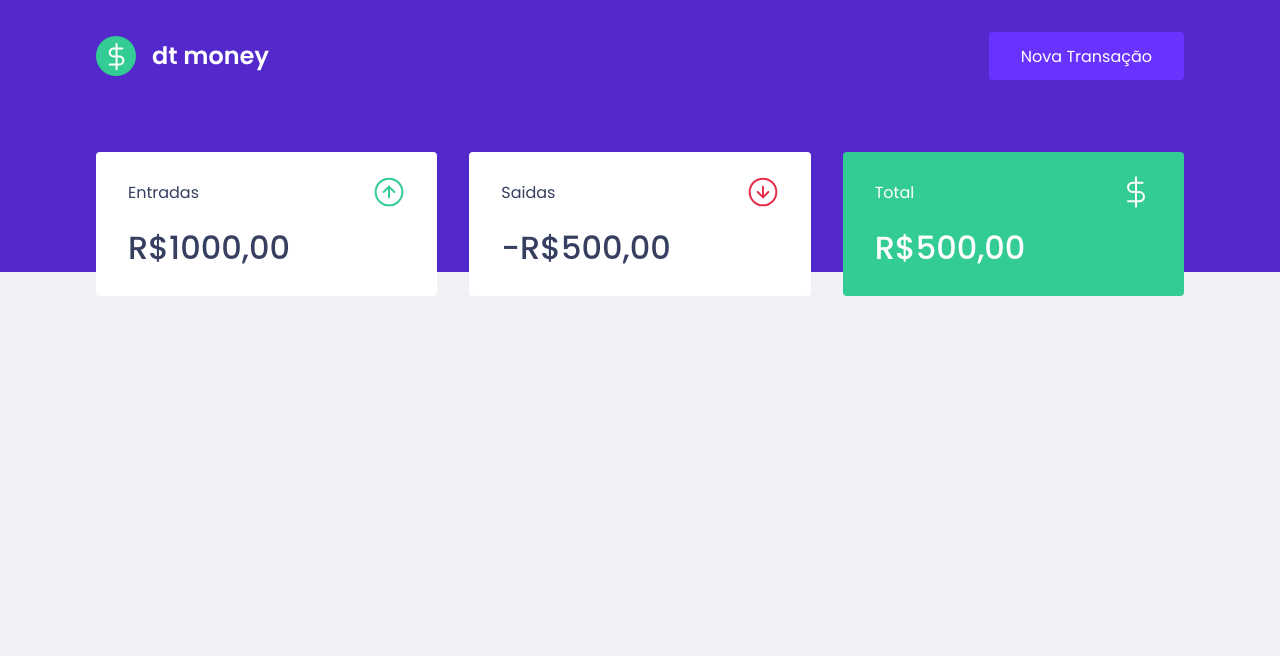
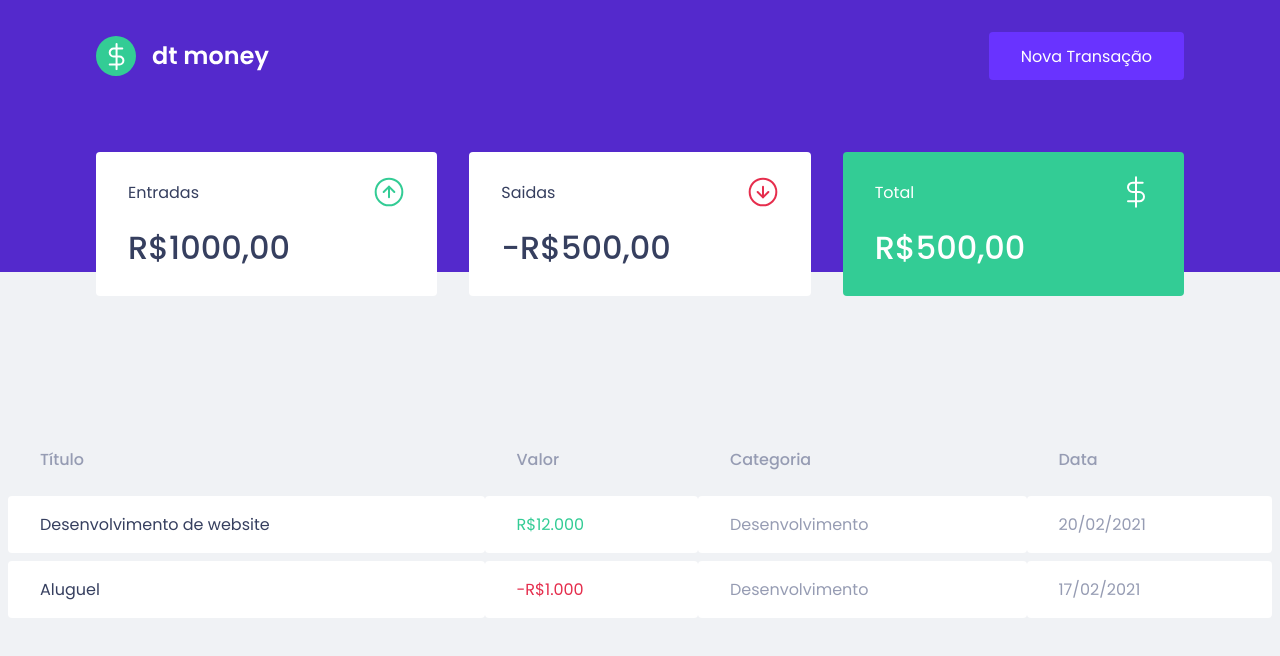
Before and after one commit to IvanOliver131/ia-money, a React (Create React App) app: page / in a window 1280 px wide. Shown: the top 656 px of the page. Built offline with nearby package versions, Linux system fonts and the light colour scheme.

Commit message:
devCommit

```diff
--- a/src/App.tsx
+++ b/src/App.tsx
@@ -1,5 +1,6 @@
 import { Dashboard } from "./components/Dashboard";
 import { Header } from "./components/Header";
+import { TransactionsTable } from "./components/TransactionsTable";
 import { GlobalStyle } from "./styles/global";
 
 export function App() {
@@ -7,6 +8,7 @@
     <>
       <Header />
       <Dashboard />
+      <TransactionsTable />
       <GlobalStyle/>
     </>
   );
--- /dev/null
+++ b/src/components/TransactionsTable/index.tsx
@@ -0,0 +1,36 @@
+import { Container } from "./styles";
+
+export function TransactionsTable() {
+  return (
+    <Container>
+      <table>
+        <thead>
+          <tr>
+            <th>Título</th>
+            <th>Valor</th>
+            <th>Categoria</th>
+            <th>Data</th>
+          </tr>
+        </thead>
+
+        <tbody>
+          <tr>
+            <td>Desenvolvimento de website</td>
+            <td className="deposit">R$12.000</td>
+            <td>Desenvolvimento</td>
+            <td>20/02/2021</td>
+          </tr>
+        </tbody>
+
+        <tbody>
+          <tr>
+            <td>Aluguel</td>
+            <td className="withdraw">-R$1.000</td>
+            <td>Desenvolvimento</td>
+            <td>17/02/2021</td>
+          </tr>
+        </tbody>
+      </table>
+    </Container>
+  );
+}
--- /dev/null
+++ b/src/components/TransactionsTable/styles.ts
@@ -0,0 +1,39 @@
+import styled from "styled-components";
+
+export const Container = styled.div`
+  margin-top: 4rem;
+
+  table {
+    width: 100%;
+    border-spacing: 0 0.5rem;
+    padding: 0.5rem;
+
+    th {
+      color: var(--text-body);
+      font-weight: 500;
+      padding: 1rem 2rem;
+      text-align: left;
+      line-height: 1.5rem;
+    }
+
+    td {
+      padding: 1rem 2rem;
+      border: 0;
+      background: var(--shape);
+      color: var(--text-body);
+      border-radius: 0.25rem;
+
+      &:first-child {
+        color: var(--text-title)
+      }
+
+      &.deposit {
+        color: var(--green)
+      }
+
+      &.withdraw {
+        color: var(--red)
+      }
+    }
+  }
+`;
```
